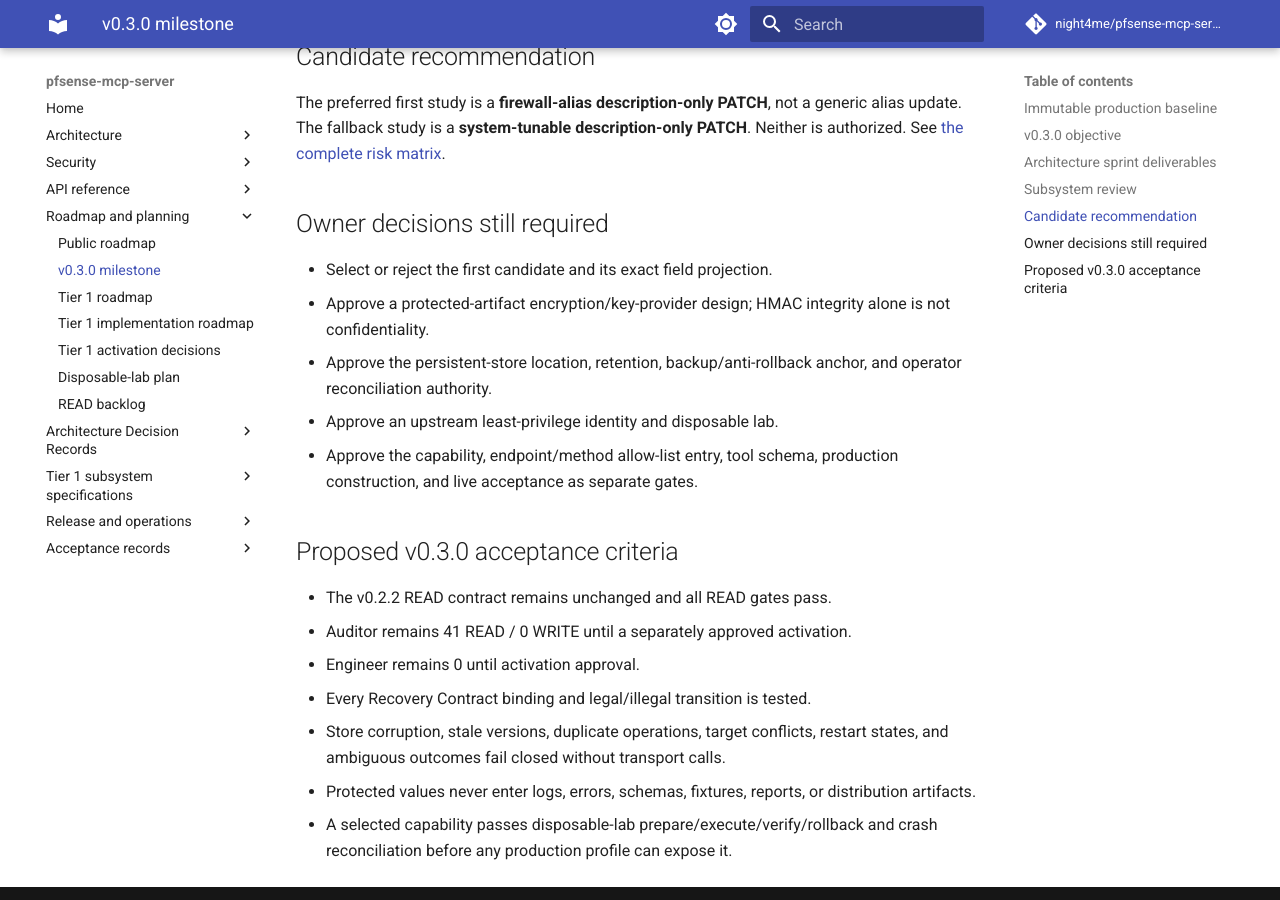
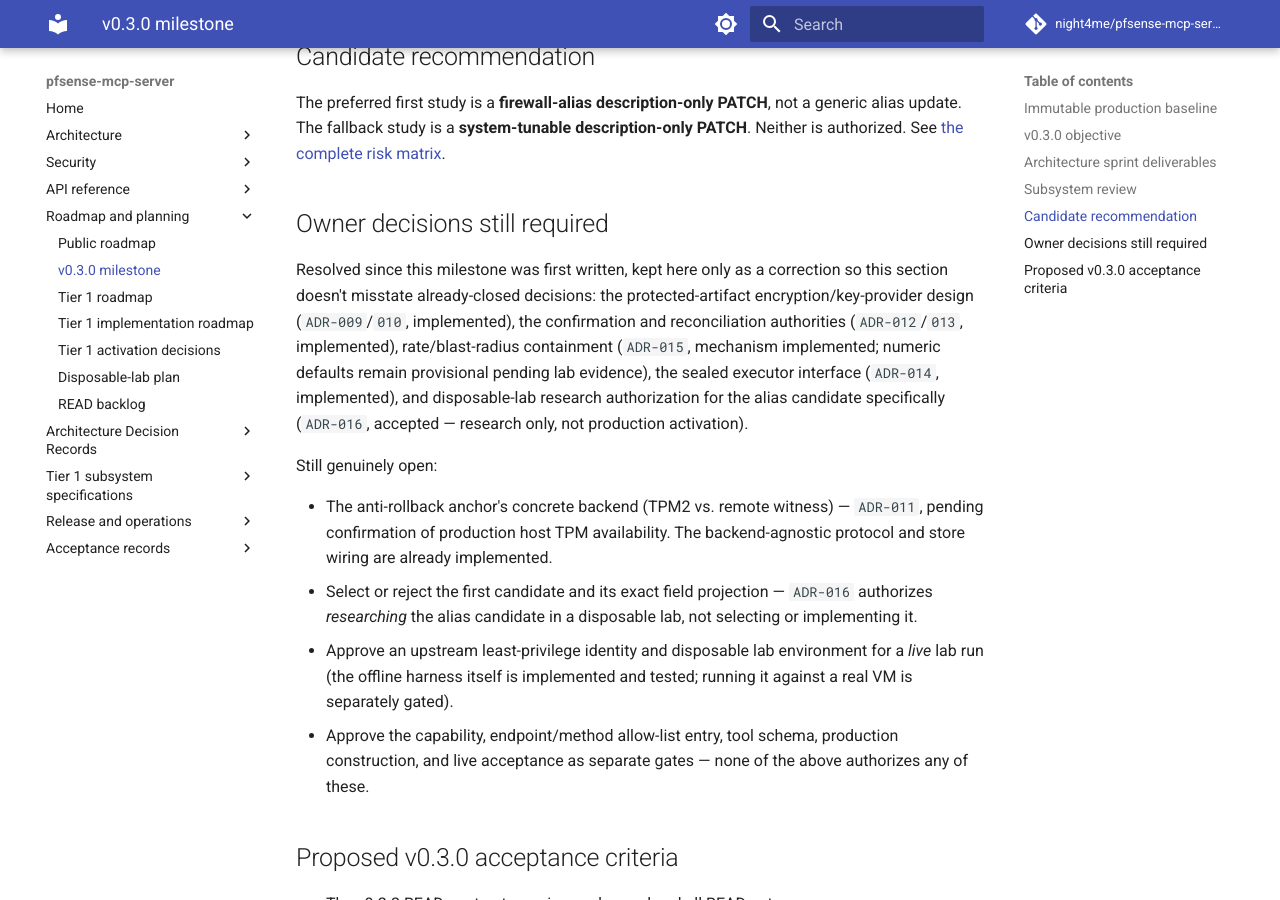
Before and after one commit to night4me/pfsense-mcp-server, an MkDocs documentation site: the page built from docs/V0.3.0_MILESTONE.md, in a window 1280 px wide and 900 px high, scrolled down 2223 px. Built offline with MkDocs 1.6.1 and Material for MkDocs 9.7.7, drawn with Linux system fonts in a browser that asks for light colours; comment, search, counter and statistics services are not loaded.

Commit message:
docs: correct stale roadmap/milestone claims, update CHANGELOG, add package Documentation URL
Repository-quality pass: several planning/status documents had fallen
behind the actual state of the v0.3.0 Tier 1 work across recent
sessions, presenting already-resolved owner decisions as still open, or
"specify and test" as the goal for subsystems that are now fully
implemented and tested.

- CHANGELOG.md: [Unreleased] hadn't been touched since before Phase 1.
  Updated to reflect the full Tier 1 subsystem implementation (key
  lifecycle, encryption, anti-rollback, confirmation/reconciliation
  authorities, rate policy, sealed executor), the offline disposable-lab
  harness, the MkDocs site, and this sprint's CI/CONTRIBUTING/SECURITY
  work -- plus a Security-section note on the two real design flaws
  Phase 2 caught and fixed before shipping (documented in their governing
  specs, referenced here for changelog-level transparency).
- docs/ROADMAP.md: the v0.3.0 "Committed" section said "specify and
  test" for subsystems that are now fully implemented; updated to say so
  and to note the disposable-lab harness itself (not just its design) now
  exists.
- docs/V0.3.0_MILESTONE.md: "Owner decisions still required" listed
  several decisions (encryption/key-provider design, confirmation/
  reconciliation authorities, sealed executor interface, disposable-lab
  research authorization) that are now resolved (ADR-009/010/012/013/014/016,
  all accepted). Corrected, keeping only what's genuinely still open
  (ADR-011's anti-rollback backend selection, live lab evidence, capability
  authorization).
- docs/TIER1_ACTIVATION_DECISIONS.md: its "READY FOR WRITE DESIGN ONLY"
  verdict predates all subsequent implementation. Added a status-update
  note pointing at IMPLEMENTATION_ROADMAP.md's authoritative current
  phase-completion table, without rewriting the original review record
  (preserved as historical evidence, matching this project's existing
  reviews-are-immutable convention).
- pyproject.toml: added a `Documentation` project URL (points at the
  docs/ source tree for now, since GitHub Pages isn't enabled yet --
  update to the deployed site URL once it is).

make quick 10/10, make validate 19/19.

Co-Authored-By: Claude Sonnet 5 <noreply@anthropic.com>
Claude-Session: https://claude.ai/code/session_01LMwms7HssfMFZDdsMHNiDo

```diff
--- a/docs/V0.3.0_MILESTONE.md
+++ b/docs/V0.3.0_MILESTONE.md
@@ -61,14 +61,32 @@ PATCH**. Neither is authorized. See
 
 ## Owner decisions still required
 
-- Select or reject the first candidate and its exact field projection.
-- Approve a protected-artifact encryption/key-provider design; HMAC integrity
-  alone is not confidentiality.
-- Approve the persistent-store location, retention, backup/anti-rollback anchor,
-  and operator reconciliation authority.
-- Approve an upstream least-privilege identity and disposable lab.
+Resolved since this milestone was first written, kept here only as a
+correction so this section doesn't misstate already-closed decisions:
+the protected-artifact encryption/key-provider design (`ADR-009`/`010`,
+implemented), the confirmation and reconciliation authorities
+(`ADR-012`/`013`, implemented), rate/blast-radius containment
+(`ADR-015`, mechanism implemented; numeric defaults remain provisional
+pending lab evidence), the sealed executor interface (`ADR-014`,
+implemented), and disposable-lab research authorization for the alias
+candidate specifically (`ADR-016`, accepted — research only, not
+production activation).
+
+Still genuinely open:
+
+- The anti-rollback anchor's concrete backend (TPM2 vs. remote witness) —
+  `ADR-011`, pending confirmation of production host TPM availability. The
+  backend-agnostic protocol and store wiring are already implemented.
+- Select or reject the first candidate and its exact field projection —
+  `ADR-016` authorizes *researching* the alias candidate in a disposable
+  lab, not selecting or implementing it.
+- Approve an upstream least-privilege identity and disposable lab
+  environment for a *live* lab run (the offline harness itself is
+  implemented and tested; running it against a real VM is separately
+  gated).
 - Approve the capability, endpoint/method allow-list entry, tool schema,
-  production construction, and live acceptance as separate gates.
+  production construction, and live acceptance as separate gates — none
+  of the above authorizes any of these.
 
 ## Proposed v0.3.0 acceptance criteria
 
--- a/pyproject.toml
+++ b/pyproject.toml
@@ -52,6 +52,10 @@ Repository = "https://github.com/night4me/pfsense-mcp-server"
 Issues = "https://github.com/night4me/pfsense-mcp-server/issues"
 Changelog = "https://github.com/night4me/pfsense-mcp-server/blob/main/CHANGELOG.md"
 Security = "https://github.com/night4me/pfsense-mcp-server/security/policy"
+# A dedicated docs site (mkdocs.yml) is built and CI-verified but not yet
+# publicly deployed (no GitHub Pages) -- this points at the same content's
+# source until then; update to the deployed site URL once Pages is enabled.
+Documentation = "https://github.com/night4me/pfsense-mcp-server/tree/main/docs"
 
 [tool.pytest.ini_options]
 pythonpath = ["scripts"]
```
Also changed, not shown: CHANGELOG.md (+38 -9 lines), docs/ROADMAP.md (+12 -5 lines), docs/TIER1_ACTIVATION_DECISIONS.md (+10 -2 lines).
